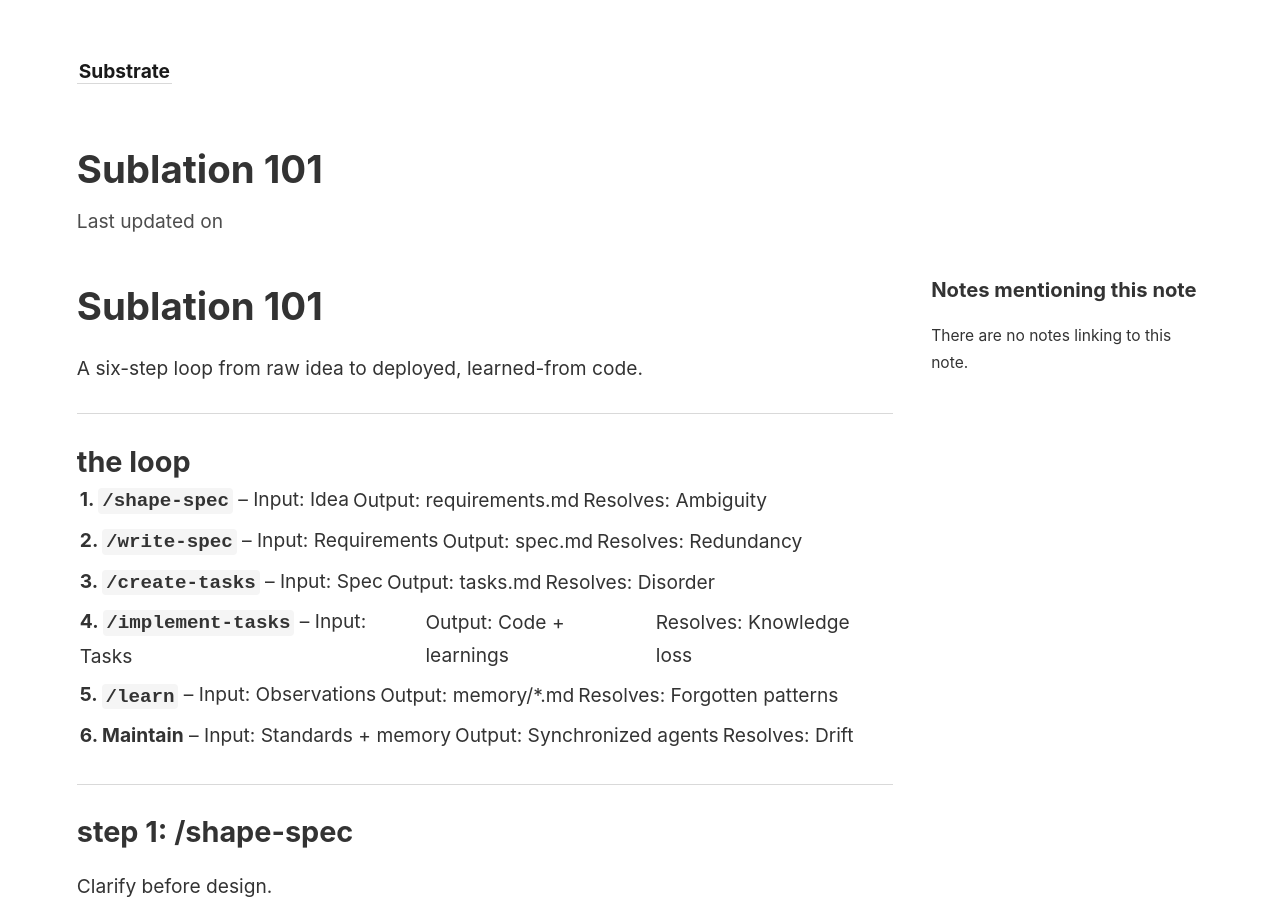
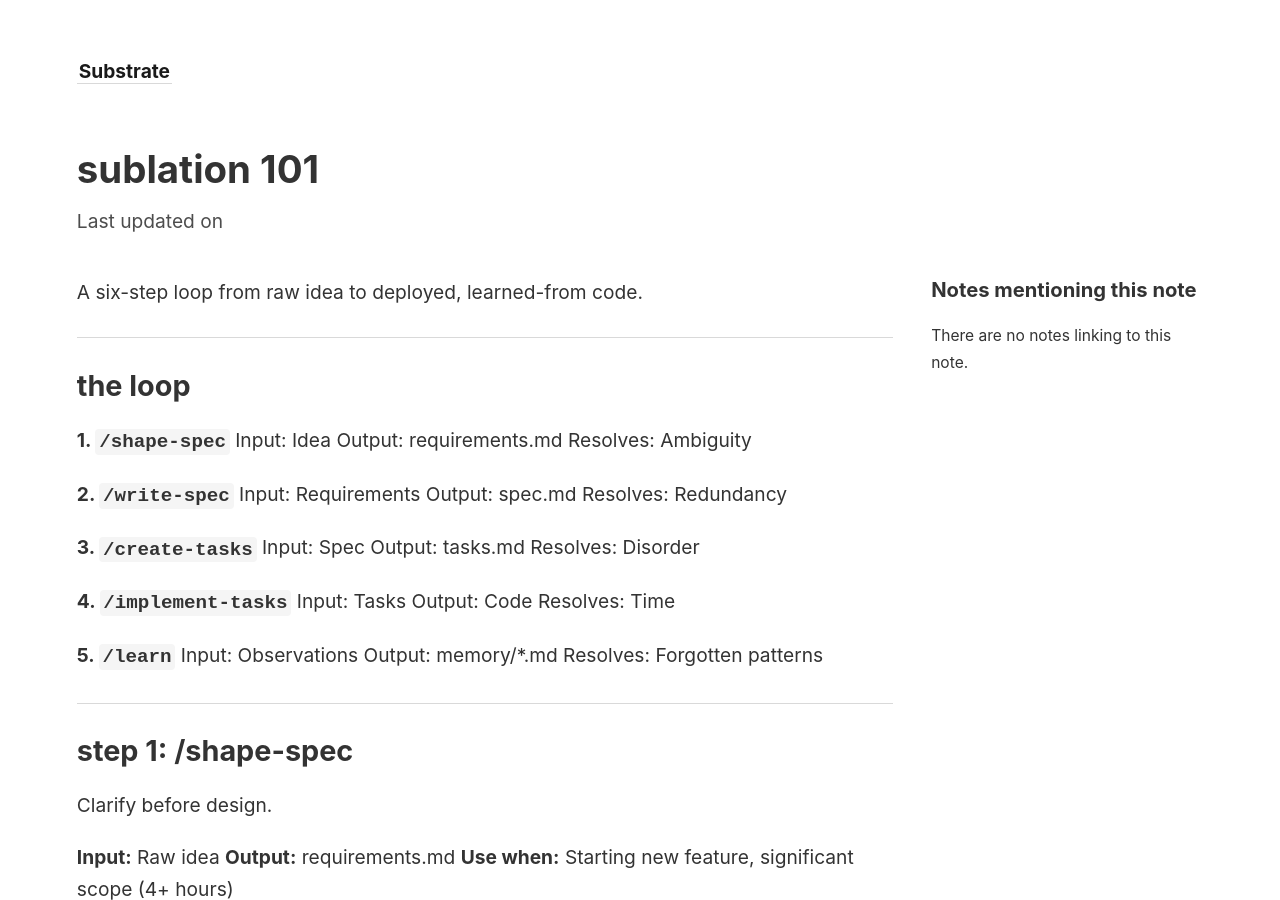
Before and after one commit to nicolosaullo/digital-garden, a Jekyll site: the page built from _notes/sublation-101.md, in a window 1280 px wide and 900 px high. Built offline with Jekyll 4.4.1, drawn with Linux system fonts in a browser that asks for light colours; some of the changed text lies outside the part shown.

Commit message:
updated articles.

```diff
--- a/_notes/sublation-101.md
+++ b/_notes/sublation-101.md
@@ -1,7 +1,6 @@
 ---
-title: Sublation 101
+title: sublation 101
 ---
-# Sublation 101
 
 A six-step loop from raw idea to deployed, learned-from code.
 
@@ -9,17 +8,30 @@ A six-step loop from raw idea to deployed, learned-from code.
 
 ## the loop
 
-**1. `/shape-spec`** – Input: Idea | Output: requirements.md | Resolves: Ambiguity
+**1. `/shape-spec`**
+Input: Idea
+Output: requirements.md
+Resolves: Ambiguity
 
-**2. `/write-spec`** – Input: Requirements | Output: spec.md | Resolves: Redundancy
+**2. `/write-spec`**
+Input: Requirements
+Output: spec.md
+Resolves: Redundancy
 
-**3. `/create-tasks`** – Input: Spec | Output: tasks.md | Resolves: Disorder
+**3. `/create-tasks`**
+Input: Spec
+Output: tasks.md
+Resolves: Disorder
 
-**4. `/implement-tasks`** – Input: Tasks | Output: Code + learnings | Resolves: Knowledge loss
+**4. `/implement-tasks`**
+Input: Tasks
+Output: Code
+Resolves: Time
 
-**5. `/learn`** – Input: Observations | Output: memory/*.md | Resolves: Forgotten patterns
-
-**6. Maintain** – Input: Standards + memory | Output: Synchronized agents | Resolves: Drift
+**5. `/learn`**
+Input: Observations
+Output: memory/*.md
+Resolves: Forgotten patterns
 
 ---
 
```
Also changed, not shown: _notes/context-engineering.md (+1 -3 lines), _notes/review-comments-memory.md (+2 -2 lines).
